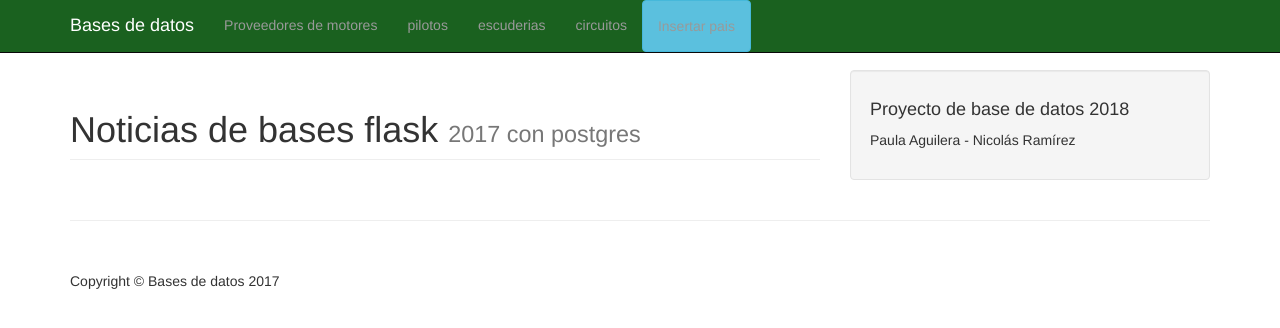
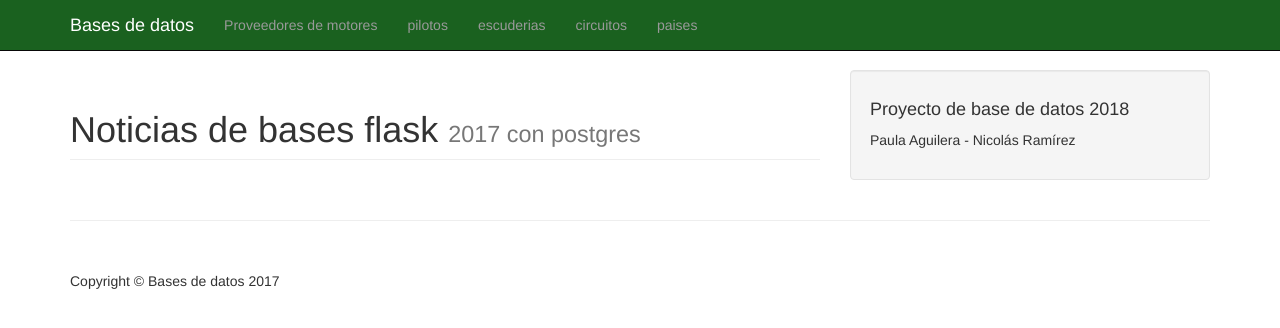
Before and after one commit to nic9a/base-de-datos, a Flask app: page / in a window 1280 px wide. Shown: the top 328 px of the page. Run offline with Flask 2, Linux system fonts and the light colour scheme; a database or web service that is not in the repository returns one stand-in record (values such as "Sample title"); some libraries are stand-ins or nearby versions.

Commit message:
Update base.html

```diff
--- a/app/templates/base.html
+++ b/app/templates/base.html
@@ -82,7 +82,7 @@
                         <a href="/circuitos">circuitos</a>
                     </li>
 			<li>
-			<a href="/insertarpais" class="btn btn-info" role="button">Insertar pais </a>
+			<a href="/paises"> paises </a>
 			</li>
                 </ul>
             </div>
```
